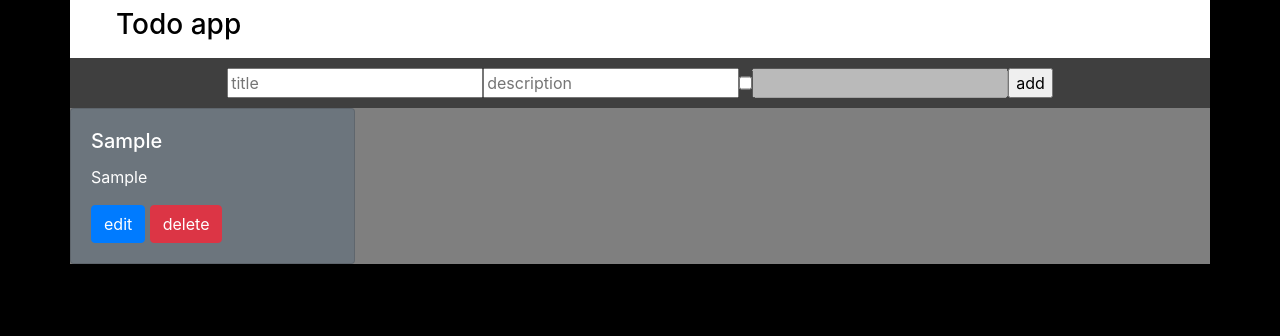
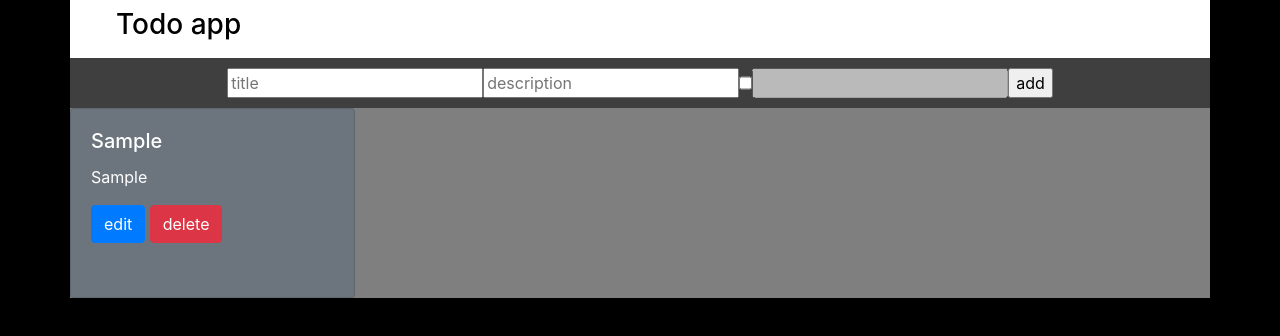
Before and after one commit to thejavierCO/Todo-app-svelte, a Svelte app: page / in a window 1280 px wide. Both pictures are taken after typing "Sample", "Sample" into the empty fields and a click on the input "add". Shown: the top 336 px of the page. Built offline with nearby package versions, Linux system fonts and the light colour scheme.

Commit message:
update max heigth and overflow in card elements

```diff
--- a/src/components/App.svelte
+++ b/src/components/App.svelte
@@ -36,8 +36,8 @@
           <input type="submit" value="add">
         {/if}
       </form>
-      <div slot="print" let:id let:data class="card bg-secondary text-white">
-        <div class="card-body" class:done={data.done} class:text-dark={data.done}>
+      <div slot="print" let:id let:data class="card bg-secondary text-white overflow-auto" style="height:190px;">
+        <div class="card-body" class:done={data.done} class:text-dark={data.done} >
           <h5 class="card-title">{data.title}</h5>
           <p class="card-text">{data.description}</p>
             <button on:click={()=>document
```
